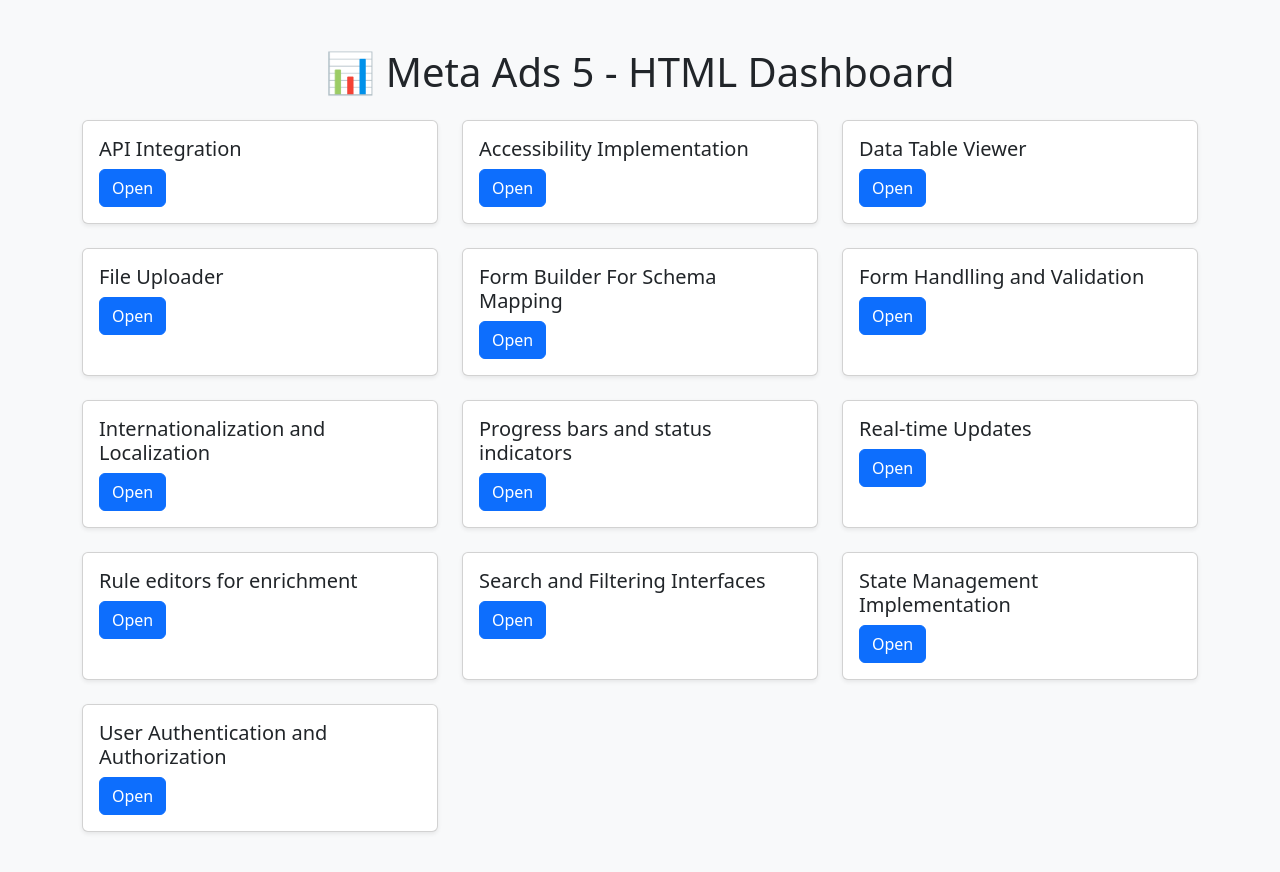
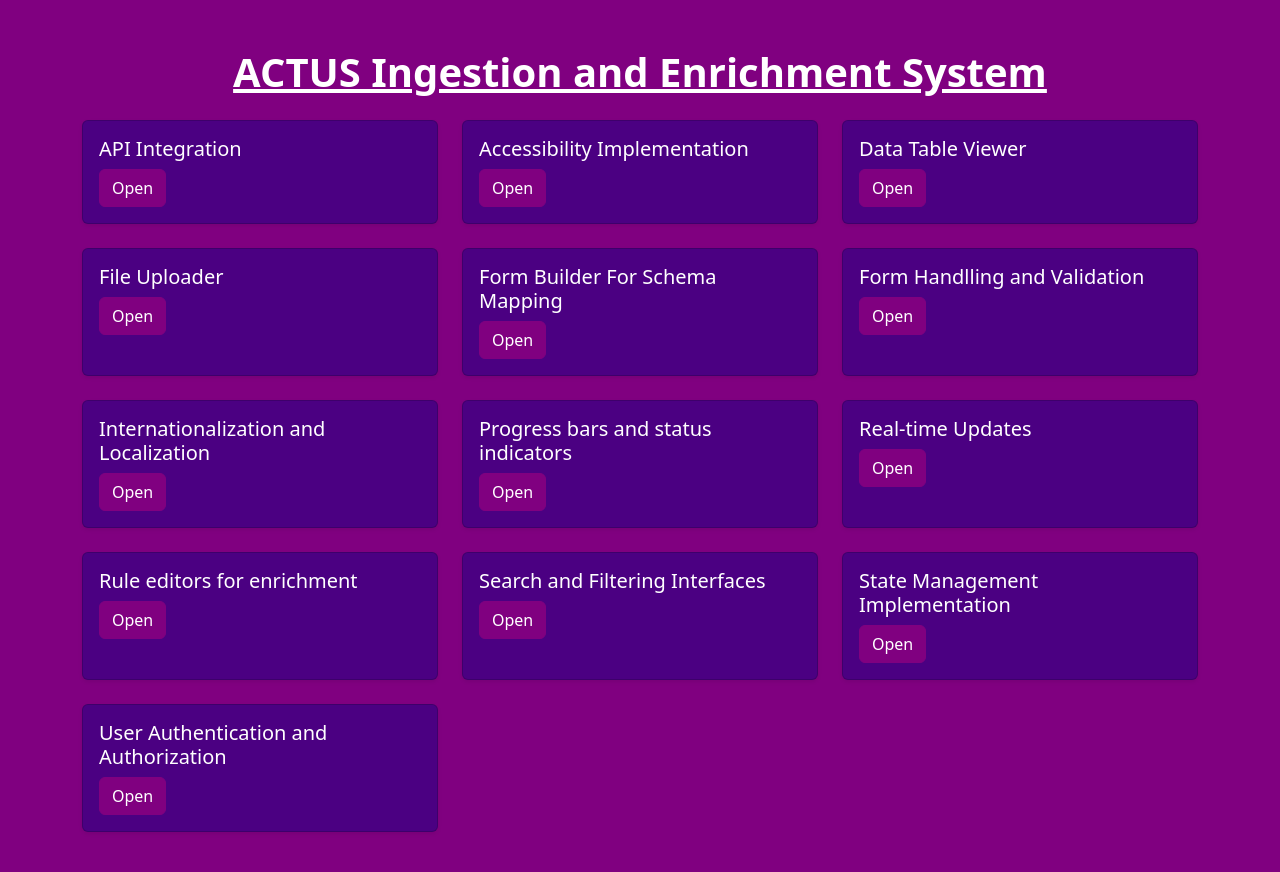
Before and after one commit to 14389-14389/meta-ads-5, a plain HTML site: page index.html in a window 1280 px wide. Drawn offline with nearby package versions, Linux system fonts and the light colour scheme.

Commit message:
Update dashboard styles: purple background, button color, and title formatting

```diff
--- a/index.html
+++ b/index.html
@@ -3,23 +3,40 @@
 <head>
   <meta charset="UTF-8" />
   <meta name="viewport" content="width=device-width, initial-scale=1.0"/>
-  <title>Meta Ads 5 - Dashboard</title>
+  <title>ACTUS Ingestion and Enrichment System - Dashboard</title>
   <link href="https://cdn.jsdelivr.net/npm/bootstrap@5.3.3/dist/css/bootstrap.min.css" rel="stylesheet">
   <style>
     body {
-      background-color: #f8f9fa;
+      background-color: purple;
+      color: white;
+    }
+    h1 {
+      font-weight: bold;
+      text-decoration: underline;
     }
     .card {
       transition: transform 0.2s ease;
+      background-color: #4b0082; /* dark purple card bg for contrast */
+      color: white;
     }
     .card:hover {
       transform: scale(1.03);
+    }
+    .btn-primary {
+      background-color: purple;
+      border-color: purple;
+      color: white;
+    }
+    .btn-primary:hover, .btn-primary:focus {
+      background-color: #5a00b0;
+      border-color: #5a00b0;
+      color: white;
     }
   </style>
 </head>
 <body>
   <div class="container py-5">
-    <h1 class="mb-4 text-center">📊 Meta Ads 5 - HTML Dashboard</h1>
+    <h1 class="mb-4 text-center">ACTUS Ingestion and Enrichment System</h1>
     <div class="row row-cols-1 row-cols-md-2 row-cols-lg-3 g-4">
 
       <!-- Card Generator Start -->
@@ -40,7 +57,7 @@
           "User Authentication and Authorization"
         ];
 
-        const base = "https://14389-14389.github.io/meta-ads-5/";
+        const base = "./"; // use relative path for GitHub Pages
 
         document.write(
           files.map(file => `
```
